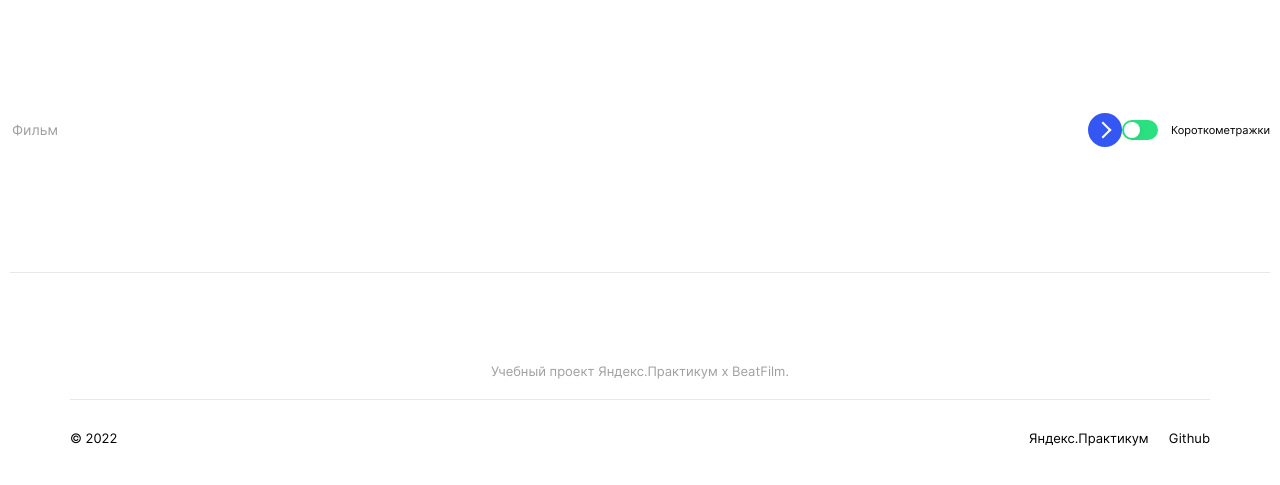
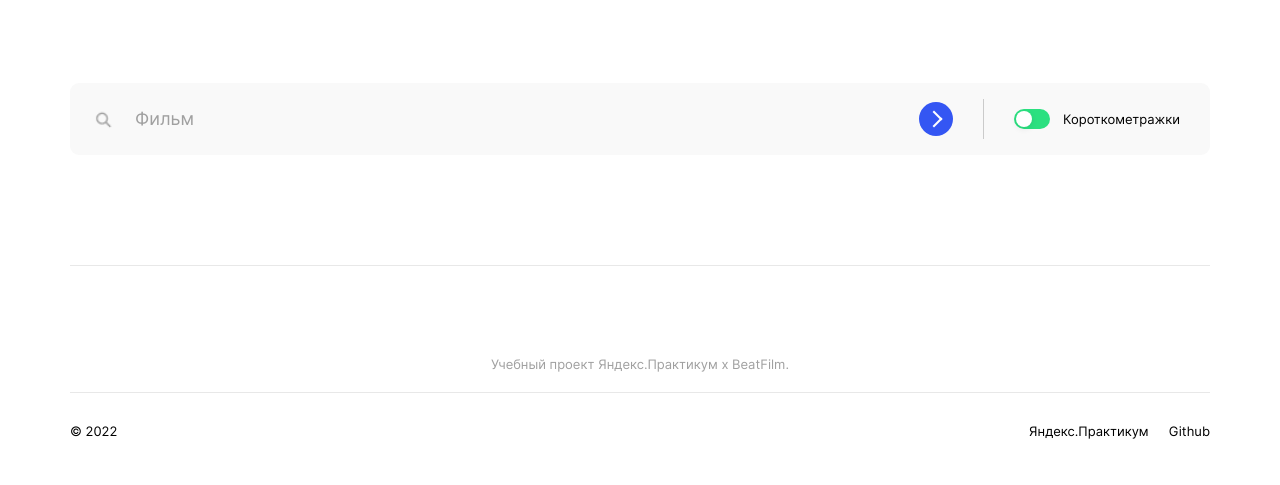
Before and after one commit to HeilRulez/movies-explorer-frontend, a React app: page /movies in a window 1280 px wide. Shown: the part 61-546 px from the top of the page. Built offline with nearby package versions, Linux system fonts and the light colour scheme.

```diff
--- a/src/components/Footer/Footer.css
+++ b/src/components/Footer/Footer.css
@@ -1,5 +1,6 @@
 .footer {
-    padding: 0 10px 10px;
+    padding: 0 0 10px;
+    margin: 0 10px;
 }
 
 .footer__header {
@@ -60,7 +61,8 @@
 
 @media screen and (min-width: 480px) {
     .footer {
-        padding: 0 30px 20px;
+        padding: 0 0 20px;
+        margin: 0 30px;
     }
 
     .footer__link {
@@ -93,6 +95,8 @@
 
 @media screen and (min-width: 1024px) {
     .footer {
-        padding: 0 70px 20px;
+        padding: 0 0 20px;
+        max-width: 1140px;
+        margin: 0 70px;
     }
 }
--- a/src/components/SearchForm/SearchForm.css
+++ b/src/components/SearchForm/SearchForm.css
@@ -1,5 +1,5 @@
 .searchForm {
-  padding: 100px 10px 10px;
+  padding: 80px 10px 10px;
   box-sizing: border-box;
 }
 
@@ -16,7 +16,8 @@
   font-size: 14px;
   line-height: 20px;
   color: #000;
-  min-width: 85%;
+  min-width: 80%;
+  background-color:rgba(0, 0, 0, 0);
 }
 
 .searchForm__input::placeholder {
@@ -54,6 +55,10 @@
   display: inline-block;
   width: 36px;
   height: 20px;
+}
+
+.checkbox:hover {
+  opacity: .6;
 }
 
 .checkbox__checked {
@@ -113,8 +118,13 @@
 }
 
 .container__input {
+  height: 72px;
+  background-color: #F9F9F9;
+  border-radius: 9px;
   display: flex;
+  align-items: center;
   justify-content: space-between;
+  padding: 0 19px;
 }
 
 .searchForm__line {
@@ -124,24 +134,82 @@
 }
 
 @media screen and (min-width: 480px) {
-  /* .searchForm__input::before {
-    content: '343';
-  } */
+  .searchForm {
+    padding: 80px 0 10px;
+    margin: 0 20px;
+    box-sizing: border-box;
+  }
+}
 
+@media screen and (min-width: 640px) {
   .searchForm__form {
     display: flex;
     flex-direction: row;
     justify-content: space-between;
     padding-bottom: 125px;
+    height: 72px;
+    background-color: #F9F9F9;
+    border-radius: 9px;
+    padding: 16px 19px;
+    box-sizing: border-box;
   }
+
   .container__input {
     width: 100%;
+    background-color: none;
+    border-radius: 0;
+    padding: 0 19px 0 0;
+    height: 40px;
   }
 
   .container__label {
-    padding: 0;
-    display: flex;
-    align-items: center;
-    justify-content: center;
+    padding: 0 0 0 19px;
+    border-left: 1px solid #CBCBCB;
+    height: 40px;
+  }
+
+  .searchForm__input {
+    font-size: 18px;
+  }
+
+  .searchForm__input::placeholder {
+    background-image: url(../../images/search.png);
+    background-repeat: no-repeat;
+    background-size: 40px;
+    background-position: -8px -8px;
+    padding: 0 0 0 44px;
+  }
+
+  .checkbox__text {
+    font-size: 13px;
+  }
+
+  .searchForm__line {
+    padding: 110px 0 0;
   }
 }
+
+@media screen and (min-width: 768px) {
+  .searchForm {
+    margin: 0 30px;
+  }
+}
+
+@media screen and (min-width: 1024px) {
+  .searchForm {
+    padding: 70px 0 10px;
+    margin: 0 70px;
+  }
+
+  .searchForm__form {
+    padding: 16px 30px 16px 19px;
+  }
+
+  .container__input {
+    padding: 0 30px 0 0;
+  }
+
+  .container__label {
+    padding: 0 0 0 30px;
+  }
+}
```
Also changed, not shown: src/images/search.png (added).
